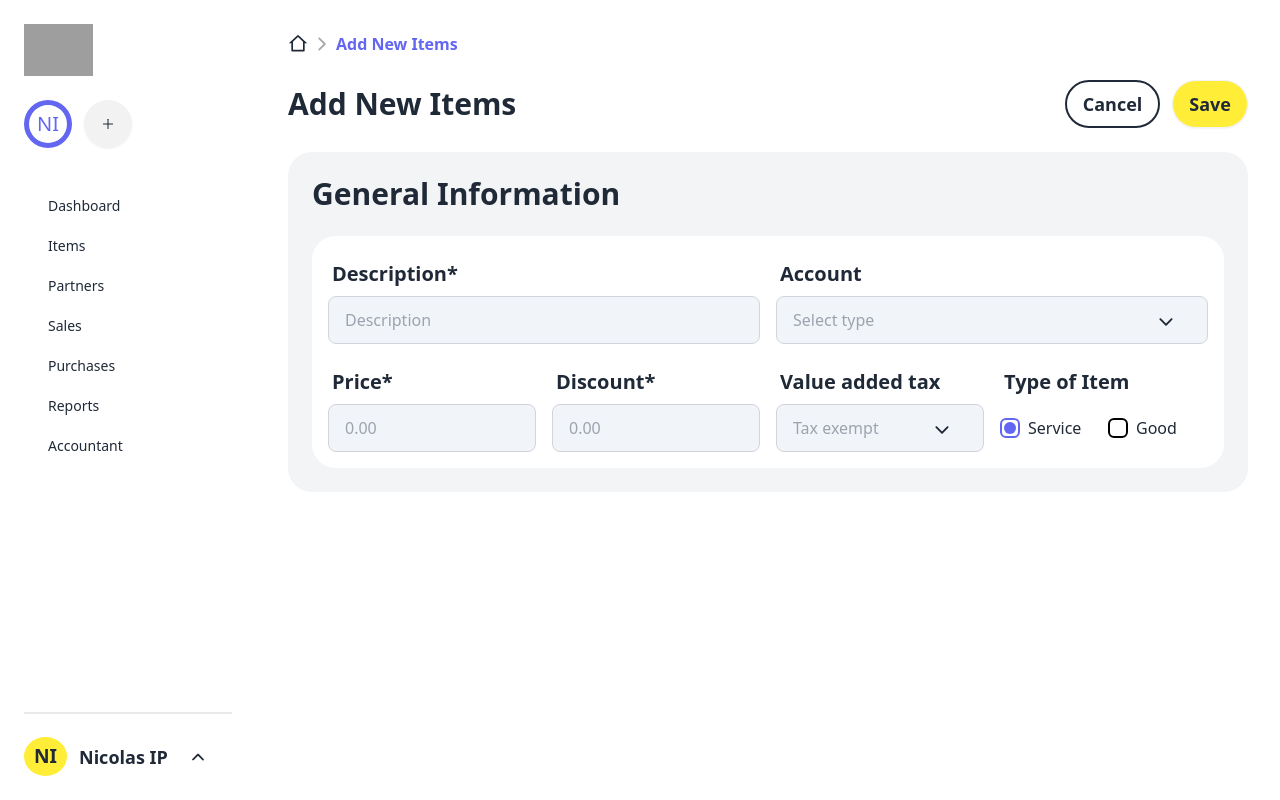
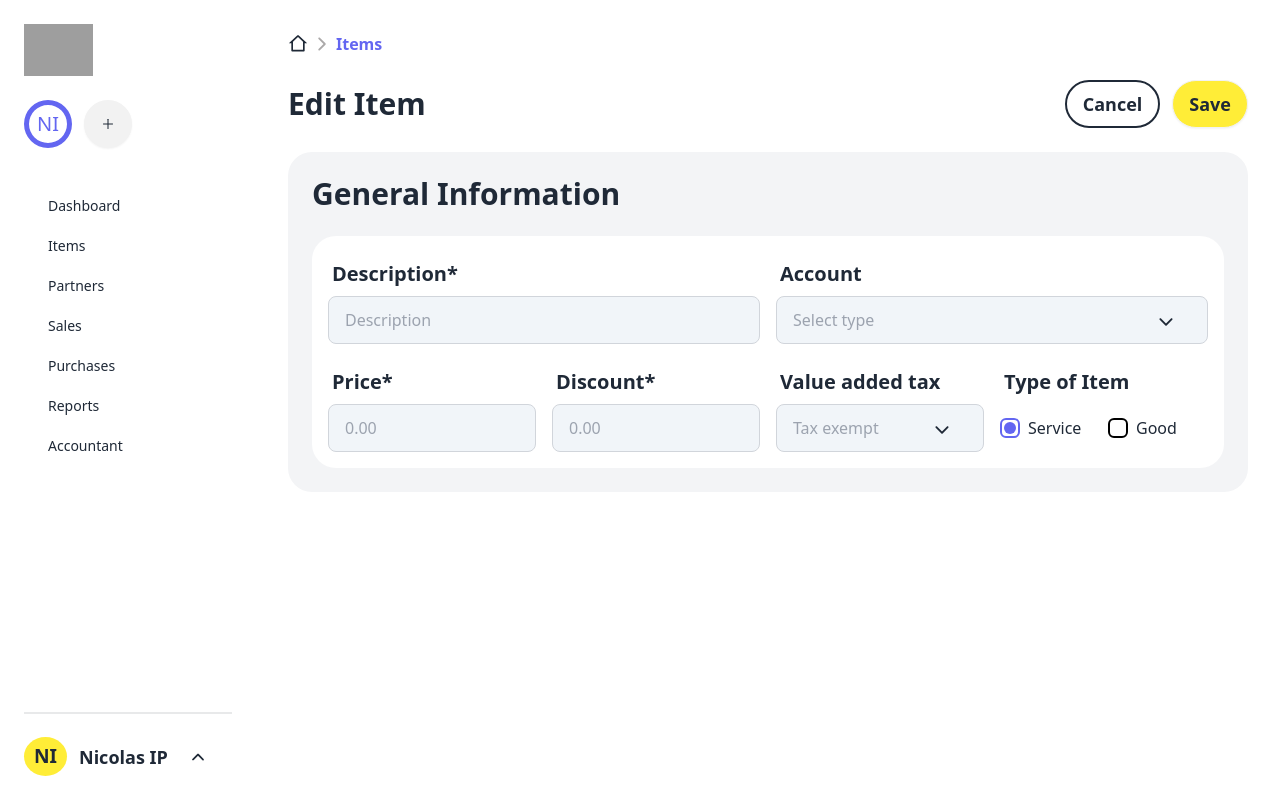
Before and after one commit to JannatulAfrozFaria/balabook-client, a React (Vite) app: page /editItem in a window 1280 px wide. Built offline with nearby package versions, Linux system fonts and the light colour scheme; grey boxes are pictures that could not be loaded.

Commit message:
Edit Items page heading updated

```diff
--- a/src/DashboardPages/Items/EditItem.jsx
+++ b/src/DashboardPages/Items/EditItem.jsx
@@ -29,10 +29,10 @@ const EditItem = () => {
             <div className="flex gap-1 items-center">
                 <span className="font-semibold text-xl"><RiHome2Line /></span>
                 <span className="gray font-semibold text-xl"><IoIosArrowForward /></span>
-                <span className="themeText font-semibold"> Add New Items</span>
+                <span className="themeText font-semibold"> Items</span>
             </div>
             <div className="flex items-center my-6">
-                <h1 className="text-3xl font-bold flex-grow">Add New Items</h1>
+                <h1 className="text-3xl font-bold flex-grow">Edit Item</h1>
                 <div className="flex gap-3">
                     <button className="btn btn-outline rounded-3xl border-2 text-lg ">
                         <Link to={'/items'}>Cancel</Link>
--- a/src/DashboardPages/Items/Items.jsx
+++ b/src/DashboardPages/Items/Items.jsx
@@ -9,11 +9,6 @@ const Items = () => {
 
     const toggleDropdown = () => {
         setIsOpen((prev) => !prev);
-    };
-
-    const handleEdit = () => {
-        console.log('Edit action');
-        setIsOpen(false);
     };
 
     const handleDelete = () => {
@@ -55,7 +50,7 @@ const Items = () => {
                             </tr>
                         </thead>
                         <tbody className="text-gray-500 text-lg">
-                            {/* row 3 */}
+                            {/* row */}
                             <tr>
                                 <td>pakoray</td>
                                 <td>Good</td>
@@ -72,12 +67,14 @@ const Items = () => {
                                             <div className="absolute left-0 mt-1 w-40 bg-white border border-gray-200 shadow-lg rounded-md z-10">
                                                 <ul className="py-1">
                                                     <li>
-                                                        <button
-                                                            className="block px-4 py-2 text-left w-full hover:bg-gray-100"
-                                                            // onClick={handleEdit}
-                                                        >
-                                                            <Link to={'/editItem'}> Edit</Link>
-                                                        </button>
+                                                        <Link to={'/editItem'}>
+                                                            <button
+                                                                className="block px-4 py-2 text-left w-full hover:bg-gray-100"
+                                                                onClick={() => setIsOpen(false)} // Close dropdown after selecting
+                                                            >
+                                                                Edit
+                                                            </button>
+                                                        </Link>
                                                     </li>
                                                     <li>
                                                         <button
```
